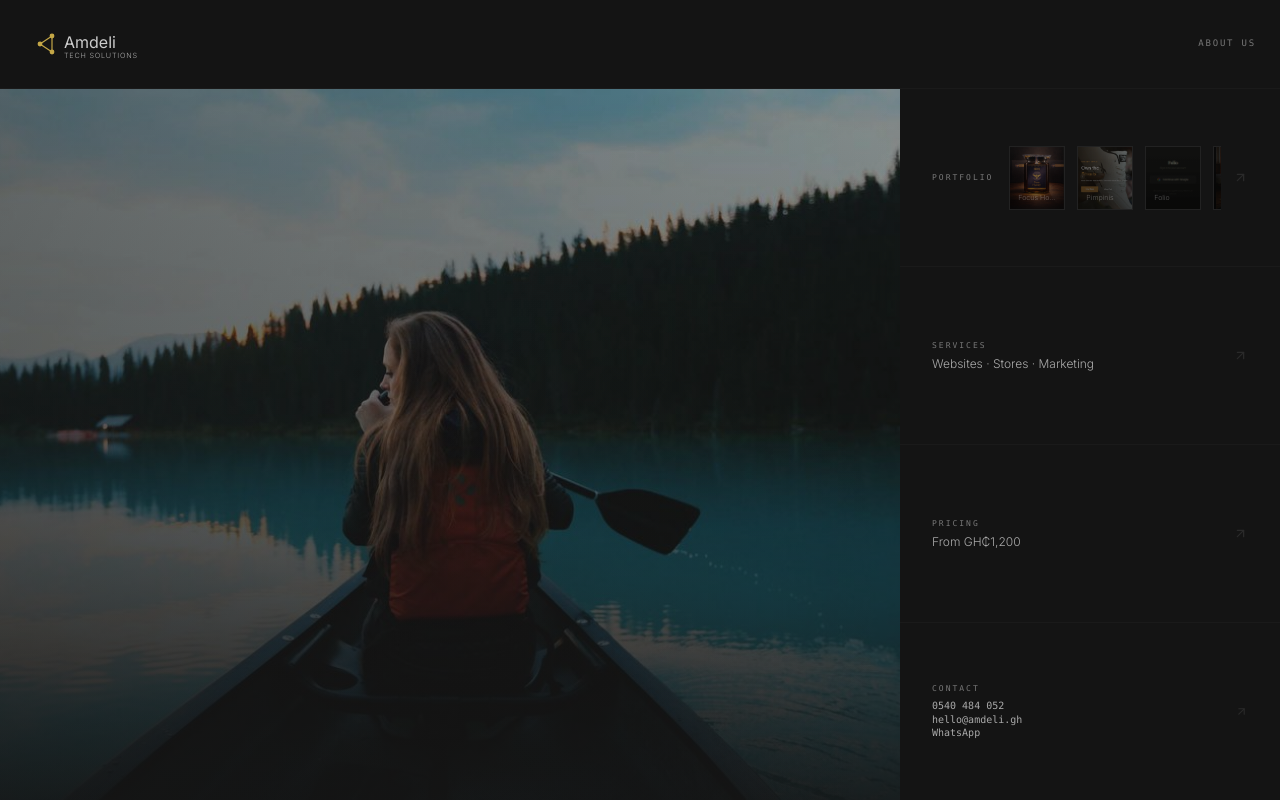
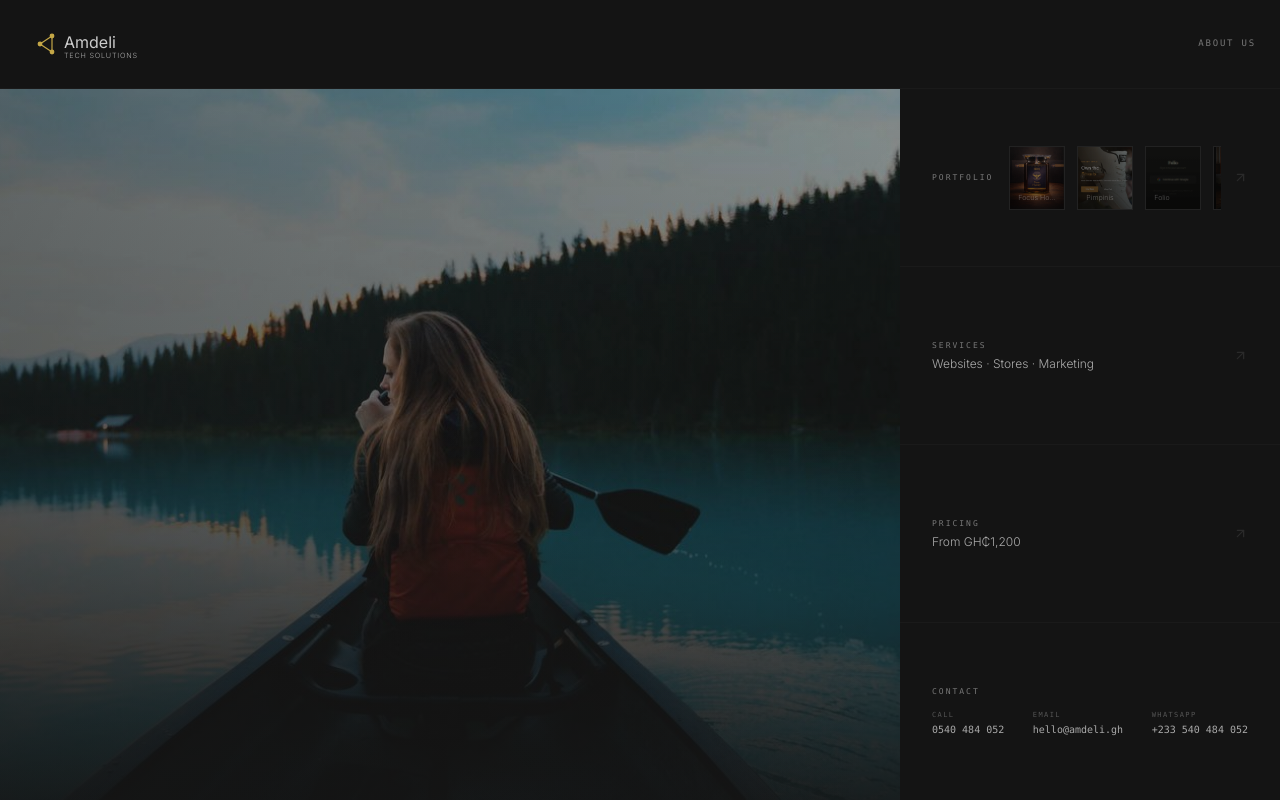
Before and after one commit to KojoFocus/amdeli-web-solutions, a Next.js app: page / in a window 1280 px wide. Built offline with nearby package versions, Linux system fonts and the light colour scheme.

Commit message:
Spread contact row horizontally — Call, Email, WhatsApp side by side

```diff
--- a/app/page.tsx
+++ b/app/page.tsx
@@ -271,15 +271,23 @@ export default function Home() {
         </button>
 
         {/* ⑤ Contact */}
-        <div className="relative group border-t border-[#1a1a1a] flex items-center justify-between px-7 md:px-8 hover:bg-white/[0.02] transition-colors md:col-start-2">
+        <div className="relative group border-t border-[#1a1a1a] flex flex-col justify-center px-7 md:px-8 hover:bg-white/[0.02] transition-colors md:col-start-2">
           <div className="absolute left-0 top-0 bottom-0 w-[2px] bg-[#c4a747] scale-y-0 group-hover:scale-y-100 transition-transform duration-300 origin-bottom" />
-          <div>
-            <div className="text-[8px] font-mono text-[#777] tracking-[0.25em] uppercase mb-1">Contact</div>
-            <a href="tel:0540484052" className="block text-[10px] text-[#aaa] font-mono leading-snug">0540 484 052</a>
-            <a href="mailto:hello@amdeli.gh" className="block text-[10px] text-[#aaa] font-mono leading-snug">hello@amdeli.gh</a>
-            <a href="https://wa.me/233540484052" target="_blank" rel="noopener noreferrer" className="block text-[10px] text-[#aaa] font-mono leading-snug">WhatsApp</a>
+          <div className="text-[8px] font-mono text-[#777] tracking-[0.25em] uppercase mb-3">Contact</div>
+          <div className="flex items-center justify-between gap-2">
+            <a href="tel:0540484052" className="flex flex-col items-start gap-0.5 group/c">
+              <span className="text-[7px] font-mono text-[#555] tracking-[0.2em] uppercase">Call</span>
+              <span className="text-[10px] text-[#aaa] font-mono">0540 484 052</span>
+            </a>
+            <a href="mailto:hello@amdeli.gh" className="flex flex-col items-start gap-0.5 group/c">
+              <span className="text-[7px] font-mono text-[#555] tracking-[0.2em] uppercase">Email</span>
+              <span className="text-[10px] text-[#aaa] font-mono">hello@amdeli.gh</span>
+            </a>
+            <a href="https://wa.me/233540484052" target="_blank" rel="noopener noreferrer" className="flex flex-col items-start gap-0.5 group/c">
+              <span className="text-[7px] font-mono text-[#555] tracking-[0.2em] uppercase">WhatsApp</span>
+              <span className="text-[10px] text-[#aaa] font-mono">+233 540 484 052</span>
+            </a>
           </div>
-          <FiArrowUpRight size={13} className="text-[#2a2a2a] group-hover:text-[#c4a747] transition-colors shrink-0" />
         </div>
 
       </div>
```
